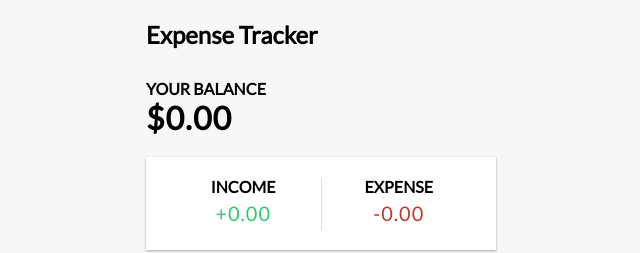
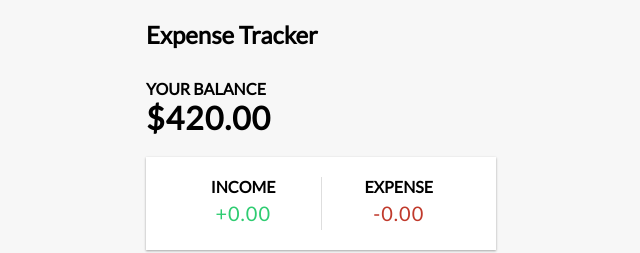
Before and after one commit to Asadbek-Dev/expense_tracker, a React (Create React App) app: page / in a window 1280 px wide. Shown: the top 253 px of the page, without its empty margins (319-959 px from the left). Built offline with nearby package versions, Linux system fonts and the light colour scheme.

Commit message:
worked total amount

```diff
--- a/src/components/Balance.js
+++ b/src/components/Balance.js
@@ -1,10 +1,15 @@
-import React from 'react'
+import React, { useContext } from 'react';
+import { GlobalContext } from '../context/GlobalState'
+
 
 export const Balance = () => {
+    const {transactions}=useContext(GlobalContext);
+    const amounts = transactions.map(transaction=>transaction.amount);
+    const total = amounts.reduce((acc,item)=>(acc+=item),0).toFixed(2);
     return (
         <div>
             <h4>Your Balance</h4>
-            <h1>$0.00</h1>
+            <h1>${total}</h1>
         </div>
     )
 }
```
